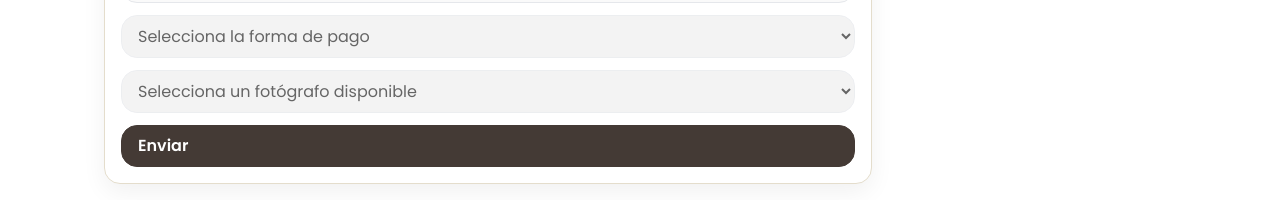
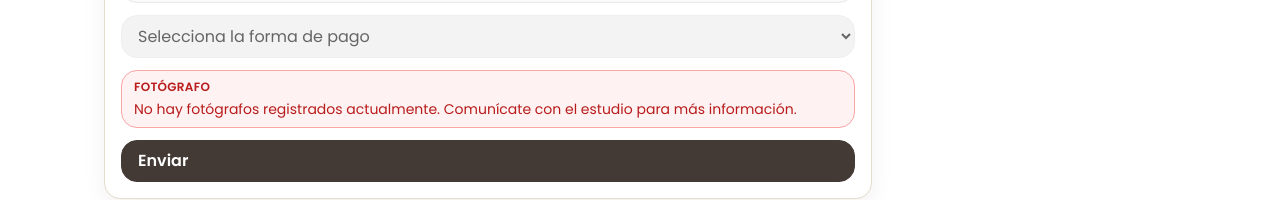
Before and after one commit to MadelynAvila/FotoEstudio, a React (Vite) app: page /reservar in a window 1280 px wide. Shown: the part 594-794 px from the top of the page. Built offline with nearby package versions, Linux system fonts and the light colour scheme; no server answers; the database is empty.

Commit message:
Improve reservation data tracking and photographer availability

```diff
--- a/src/pages/AdminReservations.jsx
+++ b/src/pages/AdminReservations.jsx
@@ -26,6 +26,21 @@ function formatDate(value) {
   return new Intl.DateTimeFormat('es-GT', { dateStyle: 'medium' }).format(date)
 }
 
+function formatTime(value) {
+  if (!value) return '—'
+  const [hours = '', minutes = ''] = String(value).split(':')
+  const h = hours.padStart(2, '0')
+  const m = minutes.padStart(2, '0')
+  return `${h}:${m}`
+}
+
+function formatTimeRange(inicio, fin) {
+  if (!inicio && !fin) return '—'
+  if (inicio && !fin) return formatTime(inicio)
+  if (!inicio && fin) return formatTime(fin)
+  return `${formatTime(inicio)} – ${formatTime(fin)}`
+}
+
 export default function AdminReservations(){
   const [reservas, setReservas] = useState([])
   const [paquetes, setPaquetes] = useState([])
@@ -48,7 +63,16 @@ export default function AdminReservations(){
           estado_pago,
           nombre_actividad,
           ubicacion,
-          agenda:agenda ( fecha, horainicio ),
+          agenda:agenda (
+            fecha,
+            horainicio,
+            horafin,
+            fotografo:usuario!agenda_idfotografo_fkey (
+              id,
+              username,
+              telefono
+            )
+          ),
           cliente:usuario!actividad_idcliente_fkey ( id, username, telefono ),
           paquete:paquete ( id, nombre_paquete )
         `)
@@ -78,6 +102,11 @@ export default function AdminReservations(){
       telefono: item.cliente?.telefono || '—',
       comentarios: item.nombre_actividad || '',
       fecha: item.agenda?.fecha,
+      horaInicio: item.agenda?.horainicio,
+      horaFin: item.agenda?.horafin,
+      fotografo: item.agenda?.fotografo?.username || 'Sin asignar',
+      fotografoTelefono: item.agenda?.fotografo?.telefono || '—',
+      ubicacion: item.ubicacion || 'No especificada',
       estado: (item.estado_pago || 'pendiente').toLowerCase(),
       paquete: item.paquete?.nombre_paquete || 'Paquete sin asignar'
     }))
@@ -331,8 +360,12 @@ export default function AdminReservations(){
               <thead className="bg-sand text-left uppercase text-xs tracking-wide text-slate-600">
                 <tr>
                   <th className="p-2">Cliente</th>
+                  <th className="p-2">Teléfono</th>
                   <th className="p-2">Paquete</th>
                   <th className="p-2">Fecha</th>
+                  <th className="p-2">Horario</th>
+                  <th className="p-2">Fotógrafo</th>
+                  <th className="p-2">Ubicación</th>
                   <th className="p-2">Estado</th>
                   <th className="p-2">Comentarios</th>
                 </tr>
@@ -341,8 +374,15 @@ export default function AdminReservations(){
                 {reservas.map(reserva => (
                   <tr key={reserva.id} className="border-b last:border-0">
                     <td className="p-2 font-medium text-slate-700">{reserva.nombre}</td>
+                    <td className="p-2">{reserva.telefono}</td>
                     <td className="p-2">{reserva.paquete}</td>
                     <td className="p-2">{formatDate(reserva.fecha)}</td>
+                    <td className="p-2">{formatTimeRange(reserva.horaInicio, reserva.horaFin)}</td>
+                    <td className="p-2">
+                      <div>{reserva.fotografo}</div>
+                      <div className="text-xs text-slate-500">{reserva.fotografoTelefono}</div>
+                    </td>
+                    <td className="p-2 text-slate-600">{reserva.ubicacion}</td>
                     <td className="p-2">
                       <select
                         value={reserva.estado}
@@ -372,7 +412,10 @@ export default function AdminReservations(){
             {reservasPendientes.map(reserva => (
               <li key={reserva.id} className="card border border-[var(--border)] p-3">
                 <strong>{reserva.nombre}</strong> — {reserva.paquete}
-                <div className="text-xs text-slate-500">{formatDate(reserva.fecha)}</div>
+                <div className="text-xs text-slate-500">
+                  {formatDate(reserva.fecha)} · {formatTimeRange(reserva.horaInicio, reserva.horaFin)}
+                </div>
+                <div className="text-xs text-slate-500">Fotógrafo: {reserva.fotografo}</div>
               </li>
             ))}
           </ul>
--- a/src/pages/Booking.jsx
+++ b/src/pages/Booking.jsx
@@ -156,6 +156,27 @@ export default function Booking() {
     evaluarDisponibilidad()
   }, [form.fecha, form.horaInicio, form.horaFin, fotografos])
 
+  useEffect(() => {
+    setForm(prev => {
+      if (fotografos.length === 0) {
+        return prev.fotografoId ? { ...prev, fotografoId: '' } : prev
+      }
+
+      const claves = Object.keys(disponibilidadFotografos)
+      if (claves.length === 0) {
+        return prev.fotografoId ? { ...prev, fotografoId: '' } : prev
+      }
+
+      const disponible = Object.entries(disponibilidadFotografos).find(([, value]) => value)
+      const nuevoId = disponible ? String(disponible[0]) : ''
+      if (prev.fotografoId === nuevoId) {
+        return prev
+      }
+
+      return { ...prev, fotografoId: nuevoId }
+    })
+  }, [disponibilidadFotografos, fotografos.length])
+
   // Envío del formulario
   const handleSubmit = async (e) => {
     e.preventDefault()
@@ -169,8 +190,13 @@ export default function Booking() {
 
     const { nombre, telefono, correo, paqueteId, fecha, horaInicio, horaFin, ubicacion, formaPago, fotografoId } = form
 
-    if (!nombre || !telefono || !correo || !paqueteId || !fecha || !horaInicio || !horaFin || !ubicacion || !formaPago || !fotografoId) {
+    if (!nombre || !telefono || !correo || !paqueteId || !fecha || !horaInicio || !horaFin || !ubicacion || !formaPago) {
       setError('Por favor completa todos los campos antes de enviar la reserva.')
+      return
+    }
+
+    if (!fotografoId) {
+      setError('No hay fotógrafos disponibles para el horario seleccionado.')
       return
     }
 
@@ -321,6 +347,43 @@ export default function Booking() {
     }
   }
 
+  const hayFotografosRegistrados = fotografos.length > 0
+  const horarioCompleto = Boolean(form.fecha && form.horaInicio && form.horaFin)
+  const hayDisponibilidadCalculada = Object.keys(disponibilidadFotografos).length > 0
+  const fotografoAsignado = form.fotografoId
+    ? fotografos.find(f => String(f.id) === String(form.fotografoId))
+    : null
+
+  let mensajeFotografo = ''
+  let estadoFotografo = 'neutral'
+
+  if (!hayFotografosRegistrados) {
+    mensajeFotografo = 'No hay fotógrafos registrados actualmente. Comunícate con el estudio para más información.'
+    estadoFotografo = 'alert'
+  } else if (!horarioCompleto) {
+    mensajeFotografo = 'Selecciona una fecha y un horario para revisar la disponibilidad.'
+  } else if (!hayDisponibilidadCalculada) {
+    mensajeFotografo = 'Consultando disponibilidad…'
+  } else if (fotografoAsignado) {
+    mensajeFotografo = `Fotógrafo disponible: ${fotografoAsignado.username}. Se asignará automáticamente a tu reserva.`
+    estadoFotografo = 'success'
+  } else {
+    mensajeFotografo = 'No hay fotógrafos disponibles para el horario seleccionado. Elige otro horario o contacta al estudio.'
+    estadoFotografo = 'alert'
+  }
+
+  const fotografoMessageClass = estadoFotografo === 'success'
+    ? 'border-emerald-300 bg-emerald-50 text-emerald-700'
+    : estadoFotografo === 'alert'
+      ? 'border-red-300 bg-red-50 text-red-700'
+      : 'border-[var(--border)] bg-sand/40 text-slate-600'
+
+  const fotografoLabelClass = estadoFotografo === 'success'
+    ? 'block text-xs font-semibold uppercase tracking-wide mb-1 text-emerald-700'
+    : estadoFotografo === 'alert'
+      ? 'block text-xs font-semibold uppercase tracking-wide mb-1 text-red-700'
+      : 'block text-xs font-semibold uppercase tracking-wide mb-1 text-slate-500'
+
   return (
     <div className="container-1120 py-6">
       <h2 className="text-2xl font-display mb-4">Reservar sesión</h2>
@@ -358,27 +421,10 @@ export default function Booking() {
           <option value="Efectivo">Efectivo</option>
         </select>
 
-        <select value={form.fotografoId} onChange={e => updateField('fotografoId', e.target.value)} className="border rounded-xl2 px-3 py-2" disabled={!user || enviando || fotografos.length === 0}>
-          <option value="">Selecciona un fotógrafo disponible</option>
-          {fotografos.map(fotografo => {
-            const disponible = disponibilidadFotografos[fotografo.id]
-            const etiqueta = disponible === undefined
-              ? 'Selecciona fecha y horario'
-              : disponible
-              ? 'Disponible'
-              : 'No disponible'
-            return (
-              <option key={fotografo.id} value={fotografo.id} disabled={disponible === false}>
-                {fotografo.username} ({etiqueta})
-              </option>
-            )
-          })}
-        </select>
-
-        {form.fecha && form.horaInicio && form.horaFin && fotografos.length > 0 && Object.keys(disponibilidadFotografos).length > 0 &&
-          !Object.values(disponibilidadFotografos).some(valor => valor) && (
-            <p className="text-sm text-red-600">No hay fotógrafos disponibles para el horario seleccionado.</p>
-          )}
+        <div className={`rounded-xl2 border px-3 py-2 text-sm ${fotografoMessageClass}`}>
+          <span className={fotografoLabelClass}>Fotógrafo</span>
+          <span>{mensajeFotografo}</span>
+        </div>
 
         <button className="btn btn-primary" disabled={!user || enviando}>
           {enviando ? 'Enviando…' : 'Enviar'}
```
